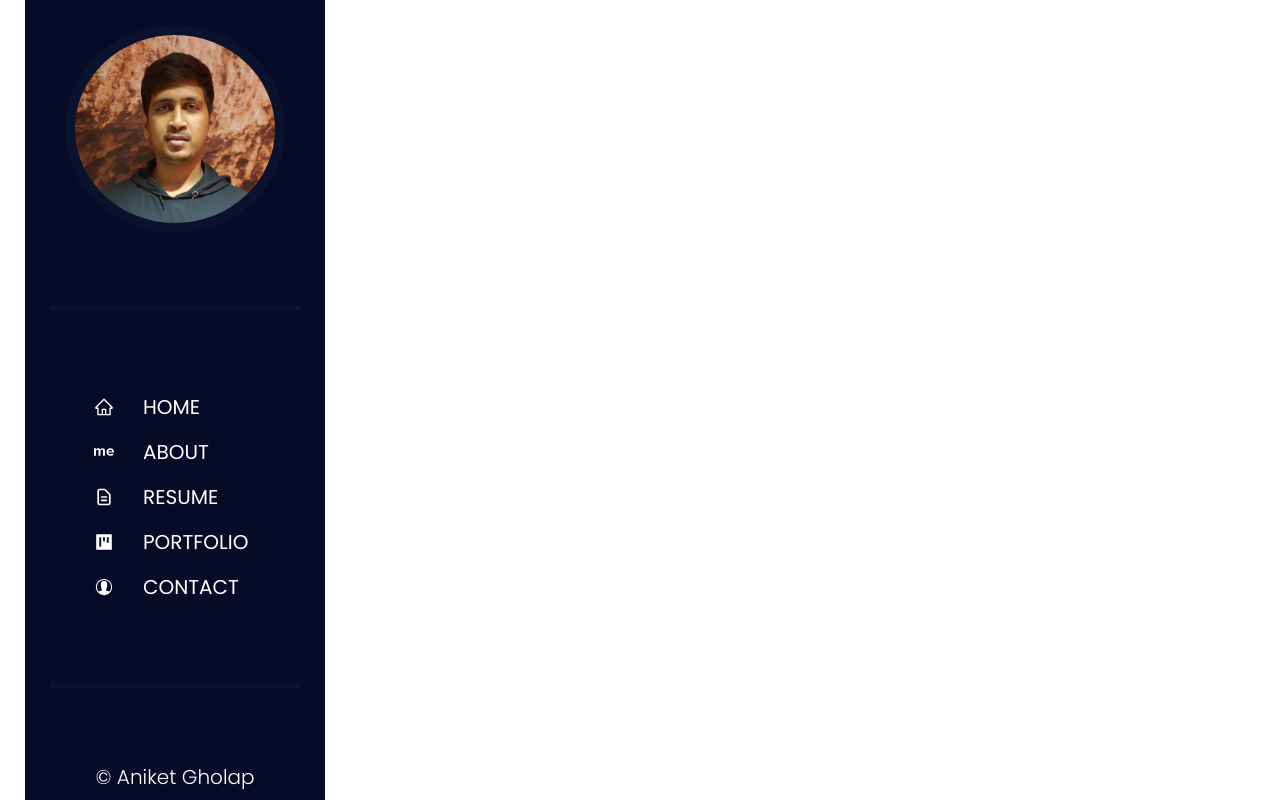
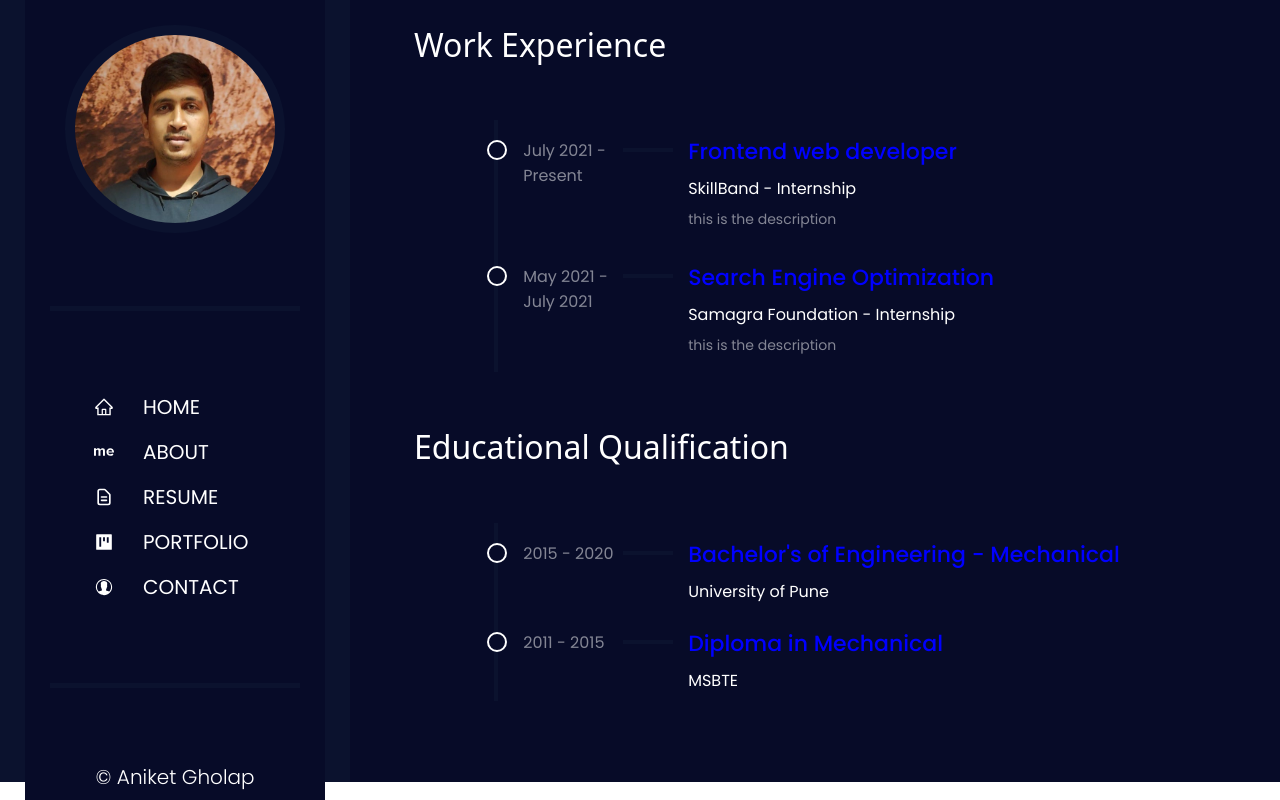
Before and after one commit to Aniket1108/Personal-Website, a React (Create React App) app: page /resume in a window 1280 px wide. Built offline with nearby package versions, Linux system fonts and the light colour scheme.

Commit message:
resume page created and data added

```diff
--- a/src/App.js
+++ b/src/App.js
@@ -6,6 +6,7 @@ import Home from './components/Home/Home';
 import About from "./components/about/About"
 import Portfolio from './components/Portfolio/Portfolio';
 import Contact from './components/Contact/Contact';
+import Resume from './components/Resume/Resume';
 
 
 function App() {
@@ -16,6 +17,7 @@ function App() {
         <Switch>
           <Route path="/" exact component={Home} />
           <Route path="/aboutme" component={About} />
+          <Route path="/resume" component={Resume} />
           <Route path="/portfolio" component={Portfolio} />
           <Route path="/contact" component={Contact} />
         </Switch>
--- a/src/components/Home/Home.js
+++ b/src/components/Home/Home.js
@@ -4,7 +4,10 @@ import "./home.scss"
 const Home = () => {
     return (
         <div id="Home">
-            Home
+            <div className="name">
+                I<span>'</span>m <br /> <h2>Aniket Gholap</h2>
+            </div>
+            <p>Frontend Web developer & <br /> Freelancer</p>
         </div>
     )
 }
--- a/src/components/Home/home.scss
+++ b/src/components/Home/home.scss
@@ -4,4 +4,23 @@
     height: 100vh;
     background-color: #070B28;
     padding: 2% 5%;
+
+    padding-top: 15%;
+    text-align: end;
+
+    .name{
+        color: white;
+        font-size: 46px;
+        text-align: end;
+
+        h2{
+            font-size: 72px;
+        }
+
+    }
+    p{
+        font-size: 26px;
+        color: white;
+    }
+
 }
--- /dev/null
+++ b/src/components/Resume/Resume.js
@@ -0,0 +1,60 @@
+import React from 'react'
+import { ResumeDataWork, ResumeDataEducation } from './ResumeData'
+import "./resume.scss"
+
+const Resume = () => {
+    return (
+        <div id="Resume">
+            <div className="work-experience">
+
+                <h2>Work Experience</h2>
+                <div className="work-section">
+                    <div className="timeline">
+                    </div>
+                    <div >
+                        {ResumeDataWork.map((props, key) => {
+                            return (
+                                <div className="work">
+                                    <div className="circle"></div>
+                                    <div className="date">{props.date}</div>
+                                    <div className="seperator"></div>
+                                    <div className="data">
+                                        <h2>{props.role}</h2>
+                                        <h3>{props.company}</h3>
+                                        <p>{props.description}</p>
+                                    </div>
+                                </div>
+                            )
+                        })}
+                    </div>
+                </div>
+            </div>
+            <div className="work-experience">
+
+                <h2>Educational Qualification</h2>
+                <div className="work-section">
+                    <div className="timeline">
+                    </div>
+                    <div >
+                        {ResumeDataEducation.map((props, key) => {
+                            return (
+                                <div className="work">
+                                    <div className="circle"></div>
+                                    <div className="date">{props.date}</div>
+                                    <div className="seperator"></div>
+                                    <div className="data">
+                                        <h2>{props.role}</h2>
+                                        <h3>{props.company}</h3>
+                                        {/* <p>{props.description}</p> */}
+                                    </div>
+                                </div>
+                            )
+                        })}
+                    </div>
+                </div>
+            </div>
+        </div>
+    )
+}
+
+export default Resume
--- /dev/null
+++ b/src/components/Resume/ResumeData.js
@@ -0,0 +1,29 @@
+export const ResumeDataWork = [
+    {
+        date:"July 2021 - Present",
+        role:"Frontend web developer",
+        company:"SkillBand - Internship",
+        description:"this is the description"
+    },
+    {
+        date:"May 2021 - July 2021",
+        role:"Search Engine Optimization",
+        company:"Samagra Foundation - Internship",
+        description:"this is the description"
+    }
+]
+
+export const ResumeDataEducation = [
+    {
+        date:"2015 - 2020",
+        role:"Bachelor's of Engineering - Mechanical",
+        company:"University of Pune",
+        description:"this is the description"
+    },
+    {
+        date:"2011 - 2015",
+        role:"Diploma in Mechanical",
+        company:"MSBTE",
+        description:"this is the description"
+    }
+]
--- /dev/null
+++ b/src/components/Resume/resume.scss
@@ -0,0 +1,79 @@
+$border: 2px solid;
+
+#Resume{
+    margin-left: 350px;
+    height: 100%;
+    width: 75%;
+    background-color: #070B28;
+    padding: 2% 5%;
+
+
+    .work-experience{
+        width: 100%;
+
+        h2{
+            color: white;
+        }
+    }
+    .work-section{
+        display: flex;
+        margin: 7% 0 7% 10%;
+    }
+    .timeline{
+        border-left: 4px solid #0B122E;
+        // background-color: #0B122E;
+        // opacity: 50%;
+    }
+    .work{
+        width: 100%;
+        display: grid;
+        grid-template-columns: 100px 50px auto;
+        margin-left: 25px;
+        margin-top: 15px;
+        position: relative;
+
+        .date{
+            margin-top: 3px;
+            font: 400 16px Poppins;
+            color: white;
+            opacity: 50%;
+        }
+
+        .circle{
+            position: absolute;
+            width: 20px;
+            height: 20px;
+            margin-top: 5px;
+            margin-left: -36.5px;
+            background-color: #070B28;
+
+            border: 2px solid white;
+            border-radius: 50%;
+        }
+        .seperator{
+            margin-top: 13px;
+            width: 50px;
+            height: 4px;
+            background-color: #0B122E;
+        }
+        .data{
+            margin-left: 15px;
+            h2{
+                font: 500 22px Poppins;
+                color: blue;
+            }
+            h3{
+                font: 400 16px Poppins;
+                color: white;
+            }
+            p{
+                font: 400 14px Poppins;
+                color: white;
+                opacity: 50%;
+            }
+        }
+
+    }
+
+
+}
```
